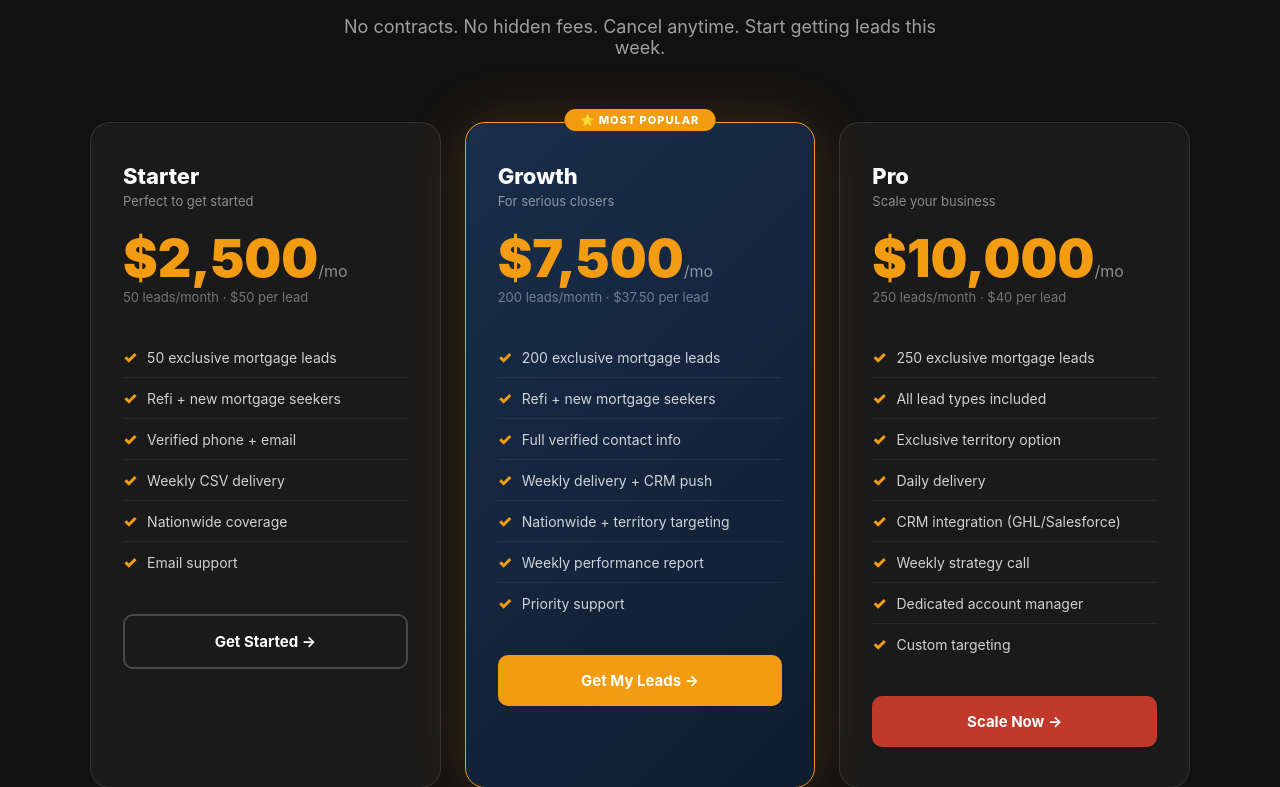
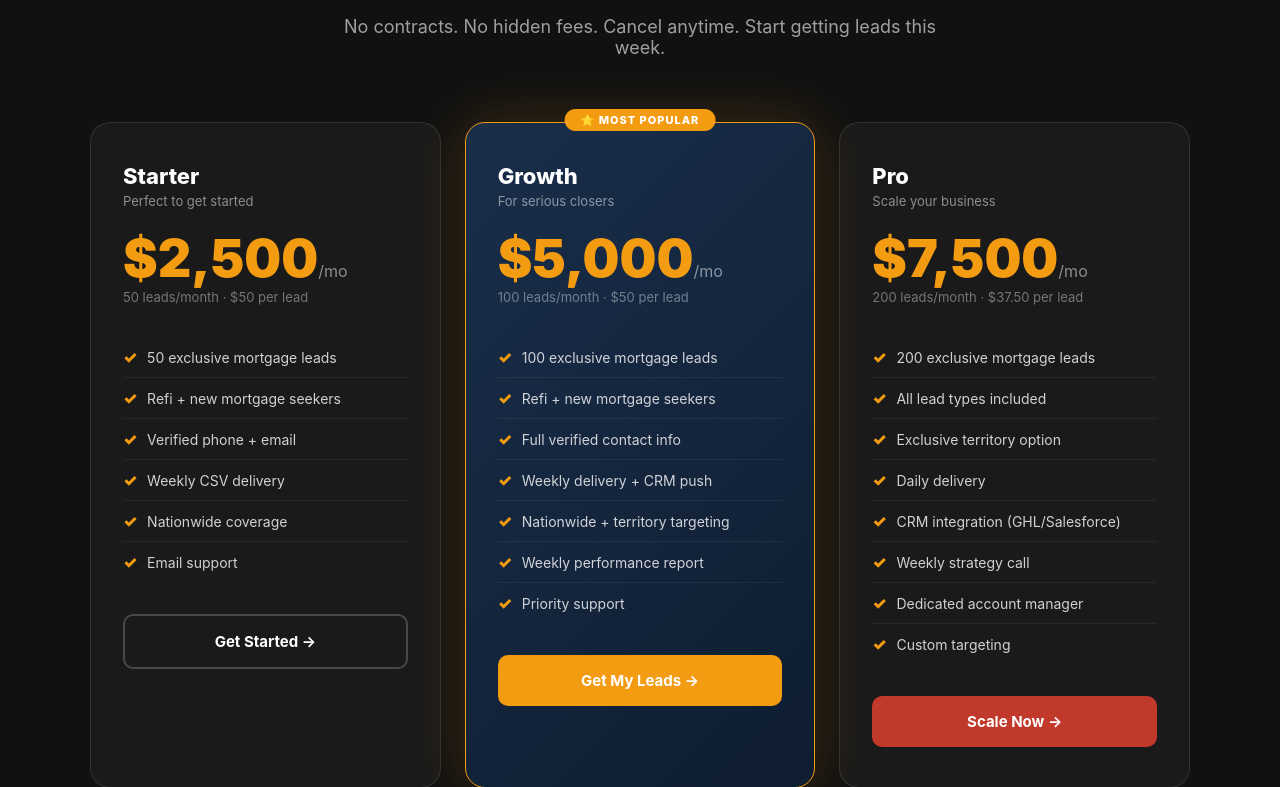
Before and after one commit to robertzinno0-ctrl/boknows-marketing-site, a Flask app: page /mortgage-leads in a window 1280 px wide. Shown: the part 2983-3770 px from the top of the page. Run offline with Flask 3, Linux system fonts and the light colour scheme.

Commit message:
Final pricing: 2500/50, 5000/100, 7500/200

```diff
--- a/templates/mortgage_leads.html
+++ b/templates/mortgage_leads.html
@@ -274,10 +274,10 @@ footer a{color:var(--gold);text-decoration:none}
       <div class="pkg-badge">⭐ Most Popular</div>
       <div class="pkg-name">Growth</div>
       <div class="pkg-type">For serious closers</div>
-      <div class="pkg-price">$7,500<span>/mo</span></div>
-      <div class="pkg-per">200 leads/month · $37.50 per lead</div>
+      <div class="pkg-price">$5,000<span>/mo</span></div>
+      <div class="pkg-per">100 leads/month · $50 per lead</div>
       <ul class="pkg-features">
-        <li>200 exclusive mortgage leads</li>
+        <li>100 exclusive mortgage leads</li>
         <li>Refi + new mortgage seekers</li>
         <li>Full verified contact info</li>
         <li>Weekly delivery + CRM push</li>
@@ -290,12 +290,12 @@ footer a{color:var(--gold);text-decoration:none}
     <div class="pkg">
       <div class="pkg-name">Pro</div>
       <div class="pkg-type">Scale your business</div>
-      <div class="pkg-price">$10,000<span>/mo</span></div>
-      <div class="pkg-per">250 leads/month · $40 per lead</div>
+      <div class="pkg-price">$7,500<span>/mo</span></div>
+      <div class="pkg-per">200 leads/month · $37.50 per lead</div>
 
 
       <ul class="pkg-features">
-        <li>250 exclusive mortgage leads</li>
+        <li>200 exclusive mortgage leads</li>
         <li>All lead types included</li>
         <li>Exclusive territory option</li>
         <li>Daily delivery</li>
@@ -374,8 +374,8 @@ footer a{color:var(--gold);text-decoration:none}
           <label>Package *</label>
           <select name="package" required>
             <option value="starter">Starter — $2,500/mo (50 leads)</option>
-            <option value="growth" selected>Growth — $7,500/mo (200 leads)</option>
-            <option value="pro">Pro — $10,000/mo (250 leads)</option>
+            <option value="growth" selected>Growth — $5,000/mo (100 leads)</option>
+            <option value="pro">Pro — $7,500/mo (200 leads)</option>
             <option value="enterprise">Enterprise — Custom</option>
           </select>
         </div>
```
